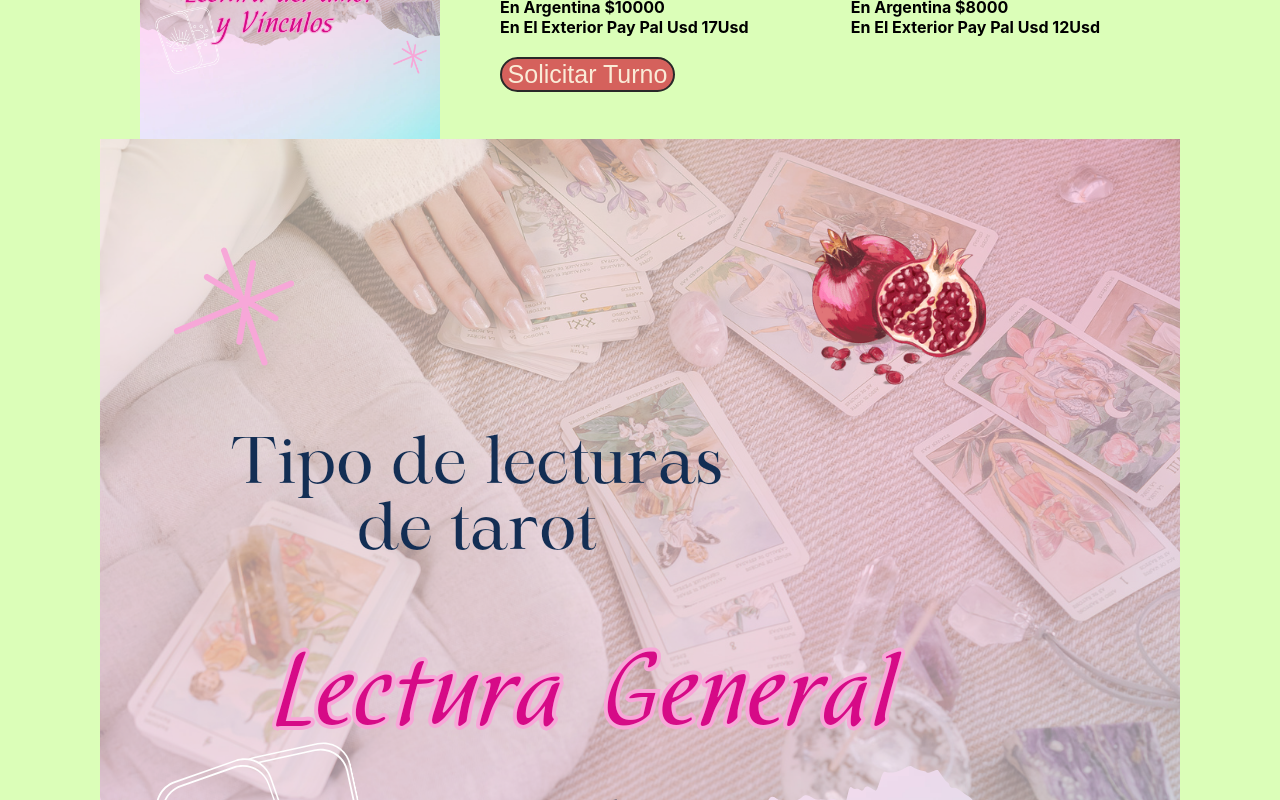
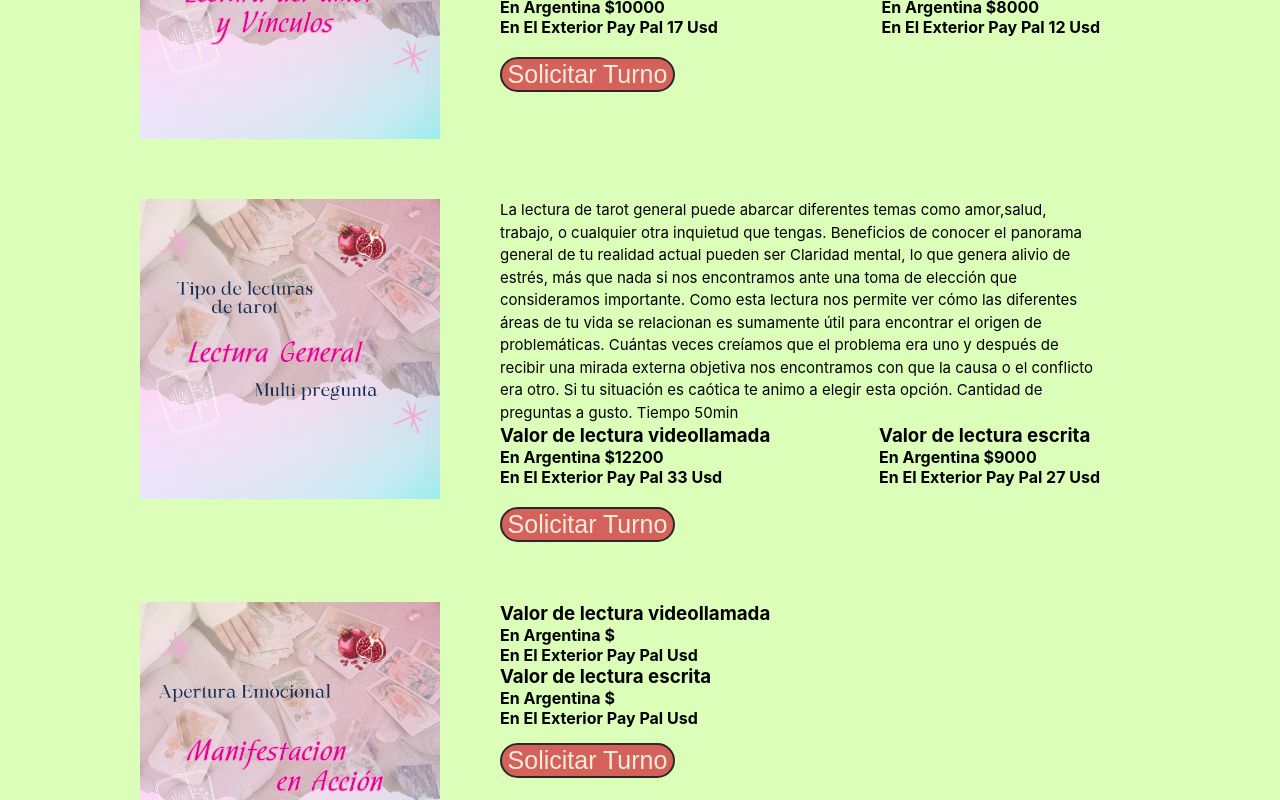
Before and after one commit to ELRODRY/landing-page-july-app, a React (Vite) app: page / in a window 1280 px wide. Shown: the part 2420-3220 px from the top of the page. Built offline with nearby package versions, Linux system fonts and the light colour scheme.

Commit message:
img a componente

```diff
--- a/src/App.css
+++ b/src/App.css
@@ -47,11 +47,8 @@ header {
 
 .segundaPresentacionImg {
   width: 700px;
-
   margin-top: 30px;
 }
-
-
 
 h1 {
   font-family: "Tangerine", cursive;
@@ -62,17 +59,10 @@ h1 {
   margin-bottom: 30px;
 }
 
-
 .servTresPreguntas {
   display: flex;
   width: 1000px;
   margin-top: 60px;
-}
-
-.imgServicioTresPreguntas {
-  width: 300px;
-  height: 300px;
-  margin-right: 60px;
 }
 
 .containerParrafoTresServ {
@@ -84,25 +74,10 @@ h1 {
   font-size: 15px;
 }
 
-button {
-  background-color: #d43040c2;
-  margin-top: 15px;
-  border-radius: 50px;
-  font-size: 25px;
-  color: antiquewhite;
-}
-
-
 .servLecAmorVinculos {
   display: flex;
   width: 1000px;
   margin-top: 60px;
-}
-
-.imgServicioAmorVinculos {
-  width: 300px;
-  height: 300px;
-  margin-right: 60px;
 }
 
 .containerParrafoAmorVinculos {
@@ -120,11 +95,32 @@ button {
   margin-bottom: 20px;
 }
 
+.servLecturaGeneral {
+  display: flex;
+  width: 1000px;
+  margin-top: 60px;
+}
 
+.containerParrafoLecturaGeneral {
+  width: 600px;
+}
 
+.parrafoLecturaGeneral {
+  line-height: 1.5;
+  font-size: 15px;
+}
 
+.preciosLecturaGeneral {
+  display: flex;
+  justify-content: space-between;
+  margin-bottom: 20px;
+}
 
-
+.servManifestacion {
+  display: flex;
+  width: 1000px;
+  margin-top: 60px;
+}
 
 
 
--- a/src/App.jsx
+++ b/src/App.jsx
@@ -4,9 +4,9 @@ import tarotImg from "./assets/tarot.jpg";
 import tresPreguntasImg from "./assets/3preguntas.png";
 import amorVinculosImg from "./assets/lecturaAmorVinculos.png";
 import lecturaGeneralImg from "./assets/lecturaGeneral.png";
-import ButtonTurno from "./components/ButtonTurno.jsx"
-
-
+import ButtonTurno from "./components/ButtonTurno.jsx";
+import manifestacionImg from "./assets/manifestacion.png"
+import ImgServ from "./components/ImgServ.jsx";
 function App() {
   return (
     <>
@@ -51,11 +51,7 @@ function App() {
           </p>
         </div>
         <div className="servTresPreguntas">
-          <img
-            className="imgServicioTresPreguntas"
-            src={tresPreguntasImg}
-            alt="Imagen servicio tres preguntas"
-          />
+          <ImgServ imagen={tresPreguntasImg} textoAlt="Tres preguntas" />
           <div className="containerParrafoTresServ">
             <p className="parrafoTresServ">
               Este formato va orientado a responder dudas concretas. Las
@@ -70,16 +66,12 @@ function App() {
             </p>
             <h3>Valor de lectura escrita </h3>
             <h4>En Argentina $5200</h4>
-            <h4>En El Exterior Pay Pal Usd 7</h4>
+            <h4>En El Exterior Pay Pal 7 Usd</h4>
             <ButtonTurno linkMensaje="mdpnf3" />
           </div>
         </div>
         <div className="servLecAmorVinculos">
-          <img
-            className="imgServicioAmorVinculos"
-            src={amorVinculosImg}
-            alt="lectura amor vinculos"
-          />
+          <ImgServ imagen={amorVinculosImg} textoAlt="Amor y vinculos" />
           <div className="containerParrafoAmorVinculos">
             <p className="parrafoAmorVinculos">
               ¿Qué hago? ¿Qué piensa esa persona? ¿Le importo? ¿debería
@@ -95,23 +87,70 @@ function App() {
               <div className="amorVinculosVideoLLamada">
                 <h3>Valor de lectura videollamada</h3>
                 <h4>En Argentina $10000</h4>
-                <h4>En El Exterior Pay Pal Usd 17Usd </h4>
+                <h4>En El Exterior Pay Pal 17 Usd </h4>
               </div>
               <div className="amorVinculosEscritura">
                 <h3>Valor de lectura escrita</h3>
                 <h4>En Argentina $8000</h4>
-                <h4>En El Exterior Pay Pal Usd 12Usd</h4>
+                <h4>En El Exterior Pay Pal 12 Usd</h4>
               </div>
             </div>
             <ButtonTurno linkMensaje="n9k5jl" />
           </div>
         </div>
         <div className="servLecturaGeneral">
-          <img src={lecturaGeneralImg} alt="Lectura General" />
-
+          <ImgServ imagen={lecturaGeneralImg} textoAlt="Lectura general" />
+          <div className="containerParrafoLecturaGeneral">
+            <p className="parrafoLecturaGeneral">
+              La lectura de tarot general puede abarcar diferentes temas como
+              amor,salud, trabajo, o cualquier otra inquietud que tengas.
+              Beneficios de conocer el panorama general de tu realidad actual
+              pueden ser Claridad mental, lo que genera alivio de estrés, más
+              que nada si nos encontramos ante una toma de elección que
+              consideramos importante. Como esta lectura nos permite ver cómo
+              las diferentes áreas de tu vida se relacionan es sumamente útil
+              para encontrar el origen de problemáticas. Cuántas veces creíamos
+              que el problema era uno y después de recibir una mirada externa
+              objetiva nos encontramos con que la causa o el conflicto era otro.
+              Si tu situación es caótica te animo a elegir esta opción. Cantidad
+              de preguntas a gusto. Tiempo 50min
+            </p>
+            <div className="preciosLecturaGeneral">
+              <div className="lecturaGeneralLLamada">
+                <h3>Valor de lectura videollamada</h3>
+                <h4>En Argentina $12200</h4>
+                <h4>En El Exterior Pay Pal 33 Usd</h4>
+              </div>
+              <div className="lecturaGeneralEscritura">
+                <h3>Valor de lectura escrita</h3>
+                <h4>En Argentina $9000</h4>
+                <h4>En El Exterior Pay Pal 27 Usd</h4>
+              </div>
+            </div>
+            <ButtonTurno linkMensaje="noo79b" />
+          </div>
+        </div>
+        <div className="servManifestacion">
+          <ImgServ imagen={manifestacionImg} textoAlt="manifestacion" />
+          <div className="">
+            <p className=""></p>
+            <div className="">
+              <div className="">
+                <h3>Valor de lectura videollamada</h3>
+                <h4>En Argentina $</h4>
+                <h4>En El Exterior Pay Pal Usd</h4>
+              </div>
+              <div className="">
+                <h3>Valor de lectura escrita</h3>
+                <h4>En Argentina $</h4>
+                <h4>En El Exterior Pay Pal Usd</h4>
+              </div>
+            </div>
+            <ButtonTurno linkMensaje="" />
+          </div>
         </div>
 
-      </div >
+      </div>
 
       <footer>alalaalaalalaalalaalalaalala</footer>
     </>
--- /dev/null
+++ b/src/components/ImgServ.css
@@ -0,0 +1,5 @@
+.imgServ {
+    width: 300px;
+    height: 300px;
+    margin-right: 60px;
+}
--- /dev/null
+++ b/src/components/ImgServ.jsx
@@ -0,0 +1,7 @@
+import "./ImgServ.css"
+
+const ImgServ = ({ imagen, textoAlt }) => {
+    return <img className="imgServ" src={imagen} alt={textoAlt} />;
+};
+
+export default ImgServ;
```
Also changed, not shown: public/bloqueCodigo.html (added, +19 -0 lines), src/components/EstructuraServ.jsx (added, +23 -0 lines), src/assets/manifestacion.png (added).
